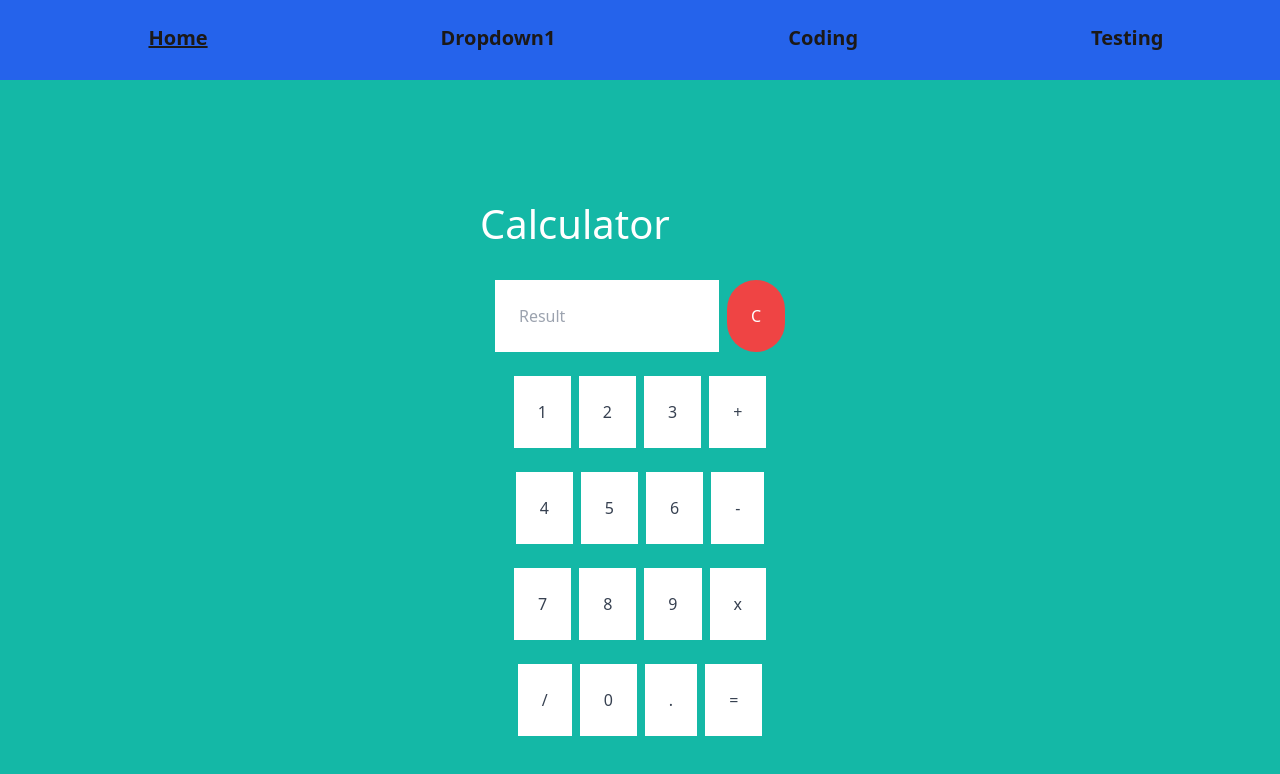
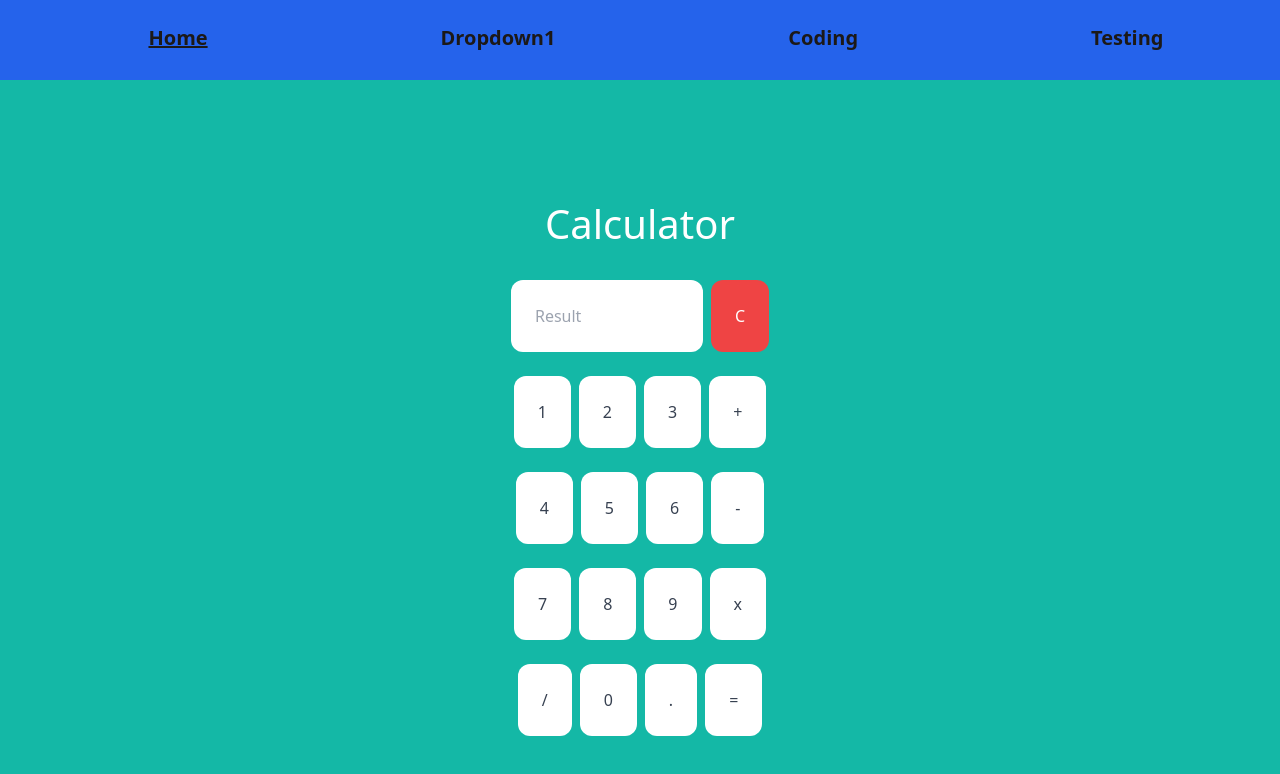
Before and after one commit to NikolaJelavic/HerbalBathCosmetics, a React (Create React App) app: page /one in a window 1280 px wide. Shown: the top 774 px of the page. Built offline with nearby package versions, Linux system fonts and the light colour scheme.

Commit message:
tailwind

```diff
--- a/src/pages/One.jsx
+++ b/src/pages/One.jsx
@@ -4,39 +4,39 @@ export default function One() {
     return (
         <div class="h-screen flex flex-col justify-center items-center bg-teal-500 transition duration-800">
   <div class="w-80 flex flex-col items-center">
-    <div class="w-full flex justify-between items-center mb-4">
+    <div class="w-full flex justify-center items-center mb-4">
       <h1 class="text-white">Calculator</h1>
       <div class="flex items-center">
 
       </div>
     </div>
     <div class="mb-4 flex space-x-2">
-      <input type="text" name="result" id="result" placeholder="Result" readonly class="bg-white w-56 p-4 text-gray-700" />
-      <input type="button" value="C" id="clear-button" class="bg-red-500 text-white px-4 rounded-full" />
+      <input type="text" name="result" id="result" placeholder="Result" readonly class="bg-white w-48 p-4 text-gray-700 rounded-xl" />
+      <input type="button" value="C" id="clear-button" class="bg-red-500 text-white px-4 rounded-xl" />
     </div>
     <div class="mb-4 flex space-x-2">
-      <input type="button" value="1" class="bg-white text-gray-700 p-4 w-1/4" />
-      <input type="button" value="2" class="bg-white text-gray-700 p-4 w-1/4" />
-      <input type="button" value="3" class="bg-white text-gray-700 p-4 w-1/4" />
-      <input type="button" value="+" class="bg-white text-gray-700 p-4 w-1/4" />
+      <input type="button" value="1" class="bg-white text-gray-700 p-4 w-1/4 rounded-xl" />
+      <input type="button" value="2" class="bg-white text-gray-700 p-4 w-1/4 rounded-xl" />
+      <input type="button" value="3" class="bg-white text-gray-700 p-4 w-1/4 rounded-xl" />
+      <input type="button" value="+" class="bg-white text-gray-700 p-4 w-1/4 rounded-xl" />
     </div>
     <div class="mb-4 flex space-x-2">
-      <input type="button" value="4" class="bg-white text-gray-700 p-4 w-1/4" />
-      <input type="button" value="5" class="bg-white text-gray-700 p-4 w-1/4" />
-      <input type="button" value="6" class="bg-white text-gray-700 p-4 w-1/4" />
-      <input type="button" value="-" class="bg-white text-gray-700 p-4 w-1/4" />
+      <input type="button" value="4" class="bg-white text-gray-700 p-4 w-1/4 rounded-xl" />
+      <input type="button" value="5" class="bg-white text-gray-700 p-4 w-1/4 rounded-xl" />
+      <input type="button" value="6" class="bg-white text-gray-700 p-4 w-1/4 rounded-xl" />
+      <input type="button" value="-" class="bg-white text-gray-700 p-4 w-1/4 rounded-xl" />
     </div>
     <div class="mb-4 flex space-x-2">
-      <input type="button" value="7" class="bg-white text-gray-700 p-4 w-1/4" />
-      <input type="button" value="8" class="bg-white text-gray-700 p-4 w-1/4" />
-      <input type="button" value="9" class="bg-white text-gray-700 p-4 w-1/4" />
-      <input type="button" value="x" class="bg-white text-gray-700 p-4 w-1/4" />
+      <input type="button" value="7" class="bg-white text-gray-700 p-4 w-1/4 rounded-xl" />
+      <input type="button" value="8" class="bg-white text-gray-700 p-4 w-1/4 rounded-xl" />
+      <input type="button" value="9" class="bg-white text-gray-700 p-4 w-1/4 rounded-xl" />
+      <input type="button" value="x" class="bg-white text-gray-700 p-4 w-1/4 rounded-xl" />
     </div>
     <div class="mb-4 flex space-x-2">
-      <input type="button" value="/" class="bg-white text-gray-700 p-4 w-1/4" />
-      <input type="button" value="0" class="bg-white text-gray-700 p-4 w-1/4" />
-      <input type="button" value="." class="bg-white text-gray-700 p-4 w-1/4" />
-      <input type="button" value="=" class="bg-white text-gray-700 p-4 w-1/4" />
+      <input type="button" value="/" class="bg-white text-gray-700 p-4 w-1/4 rounded-xl" />
+      <input type="button" value="0" class="bg-white text-gray-700 p-4 w-1/4 rounded-xl" />
+      <input type="button" value="." class="bg-white text-gray-700 p-4 w-1/4 rounded-xl" />
+      <input type="button" value="=" class="bg-white text-gray-700 p-4 w-1/4 rounded-xl" />
     </div>
   </div>
 </div>
```
